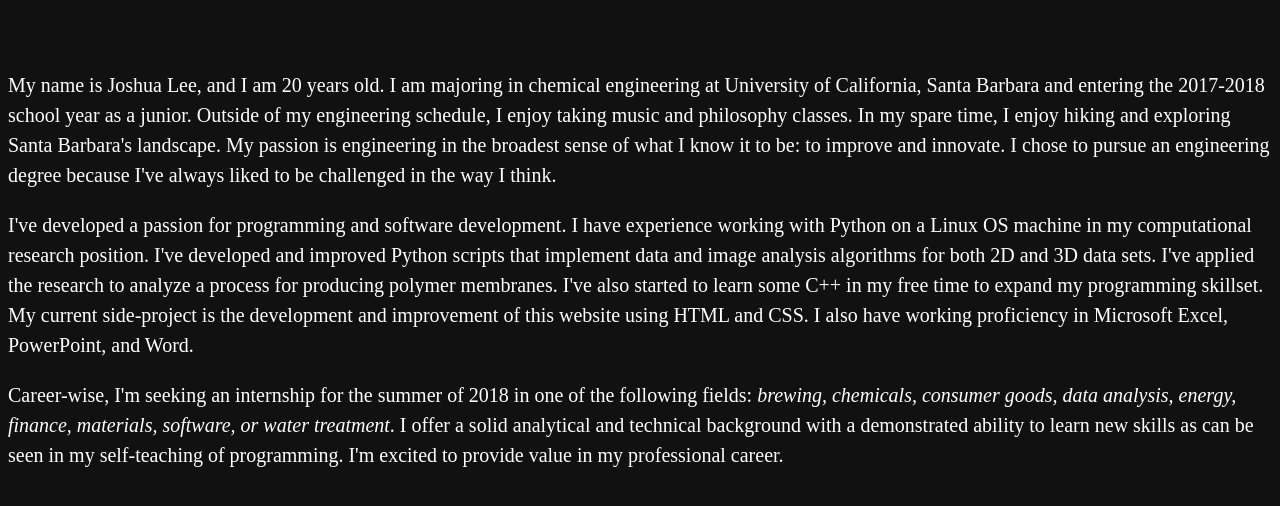
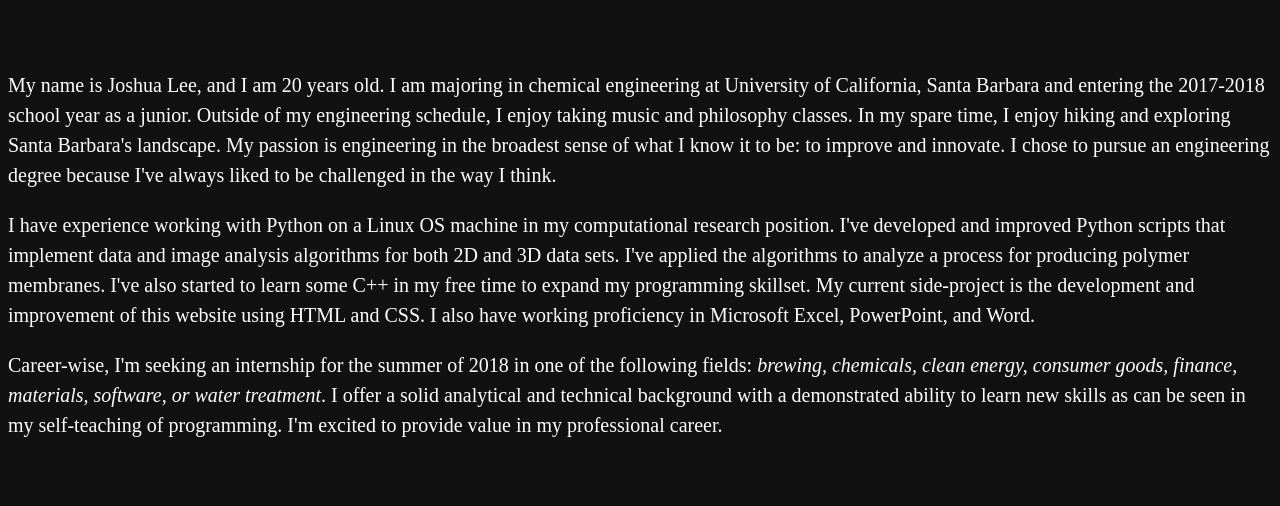
Before and after one commit to 1996leejoshua/1996leejoshua.github.io, a Jekyll site: the page built from index.html, in a window 1280 px wide and 900 px high, scrolled down 1613 px, cut to the strip 46-556 px from the top of the window. Shown: the top 506 px of the strip. Built offline with Jekyll 4.4.1, drawn with Linux system fonts in a browser that asks for light colours.

Commit message:
Update index.html

```diff
--- a/index.html
+++ b/index.html
@@ -34,10 +34,10 @@
 				My name is Joshua Lee, and I am 20 years old. I am majoring in chemical engineering at University of California, Santa Barbara and entering the 2017-2018 school year as a junior. Outside of my engineering schedule, I enjoy taking music and philosophy classes. In my spare time, I enjoy hiking and exploring Santa Barbara's landscape. My passion is engineering in the broadest sense of what I know it to be: to improve and innovate. I chose to pursue an engineering degree because I've always liked to be challenged in the way I think.
 			</p>
 			<p>
-				I've developed a passion for programming and software development. I have experience working with Python on a Linux OS machine in my computational research position. I've developed and improved Python scripts that implement data and image analysis algorithms for both 2D and 3D data sets. I've applied the research to analyze a process for producing polymer membranes. I've also started to learn some C++ in my free time to expand my programming skillset. My current side-project is the development and improvement of this website using HTML and CSS. I also have working proficiency in Microsoft Excel, PowerPoint, and Word.
+				I have experience working with Python on a Linux OS machine in my computational research position. I've developed and improved Python scripts that implement data and image analysis algorithms for both 2D and 3D data sets. I've applied the algorithms to analyze a process for producing polymer membranes. I've also started to learn some C++ in my free time to expand my programming skillset. My current side-project is the development and improvement of this website using HTML and CSS. I also have working proficiency in Microsoft Excel, PowerPoint, and Word.
 			</p>
 			<p>
-				Career-wise, I'm seeking an internship for the summer of 2018 in one of the following fields: <i>brewing, chemicals, consumer goods, data analysis, energy, finance, materials, software, or water treatment</i>. I offer a solid analytical and technical background with a demonstrated ability to learn new skills as can be seen in my self-teaching of programming. I'm excited to provide value in my professional career.
+				Career-wise, I'm seeking an internship for the summer of 2018 in one of the following fields: <i>brewing, chemicals, clean energy, consumer goods, finance, materials, software, or water treatment</i>. I offer a solid analytical and technical background with a demonstrated ability to learn new skills as can be seen in my self-teaching of programming. I'm excited to provide value in my professional career.
 			</p>
 			<br><br><br>
 		</div>
```
